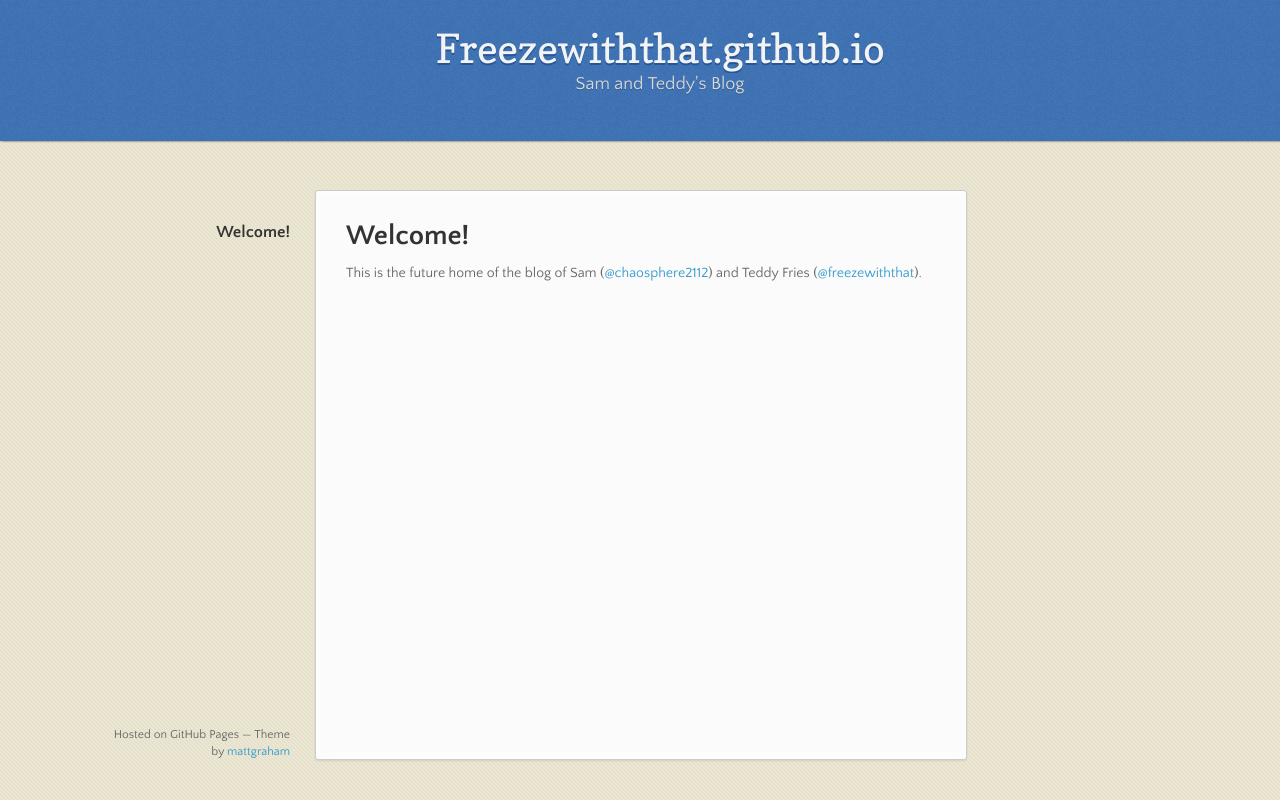
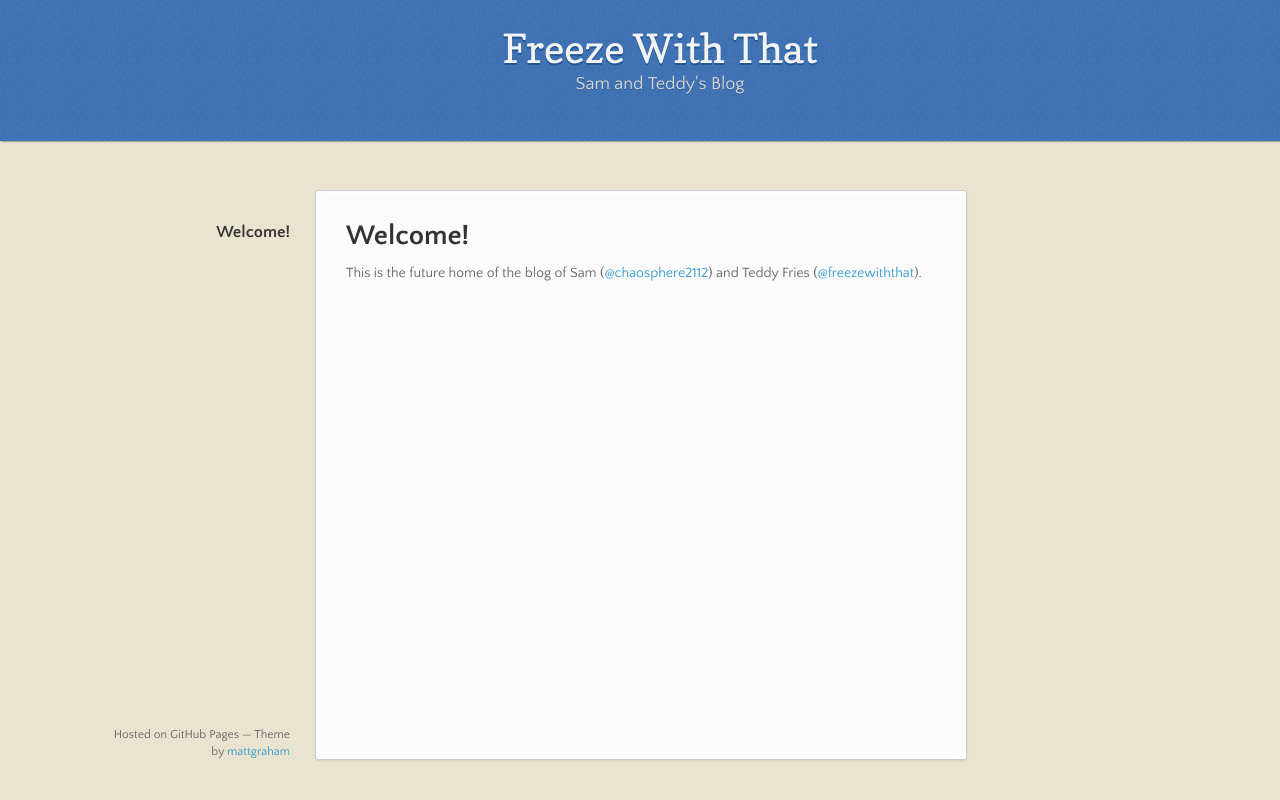
Before and after one commit to freezewiththat/freezewiththat.github.io, a plain HTML site: page index.html in a window 1280 px wide. Drawn offline with nearby package versions, Linux system fonts and the light colour scheme.

Commit message:
Changed title text

```diff
--- a/index.html
+++ b/index.html
@@ -17,7 +17,7 @@
   <body>
 
       <header>
-        <h1>Freezewiththat.github.io</h1>
+        <h1>Freeze With That</h1>
         <p>Sam and Teddy's Blog</p>
       </header>
 
```
